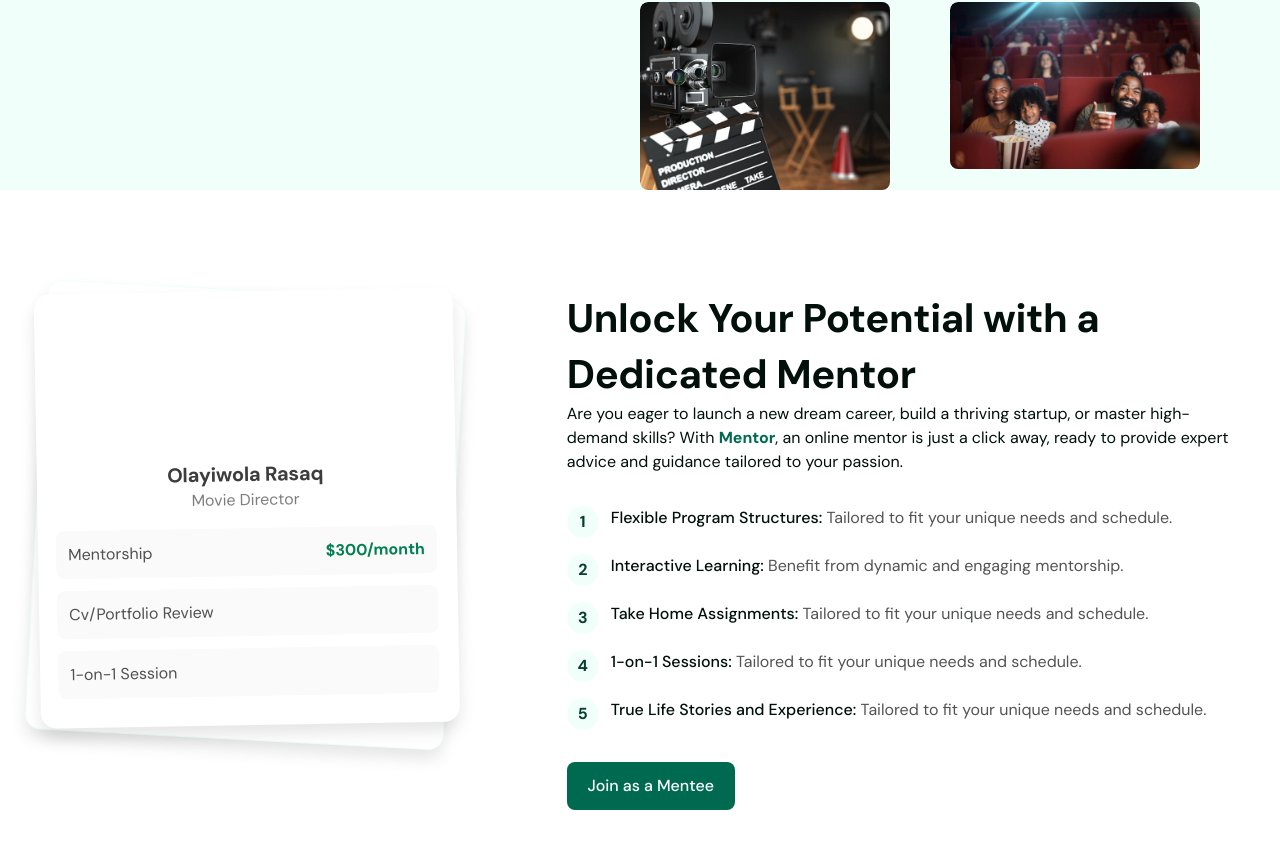
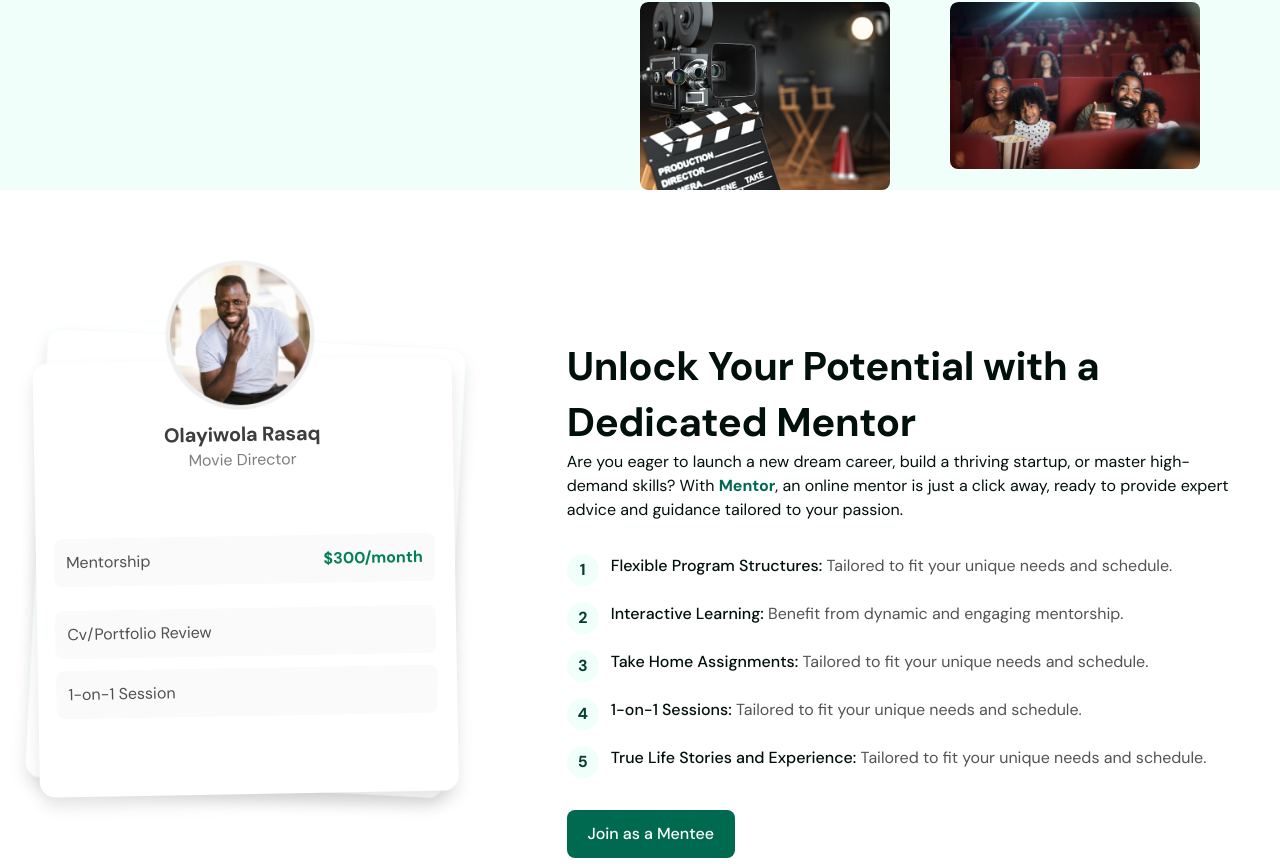
Before and after one commit to Omolara5861/superstar-mentors, a Next.js app: page / in a window 1280 px wide. Shown: the part 676-1540 px from the top of the page. Built offline with nearby package versions, Linux system fonts and the light colour scheme.

Commit message:
fix: :bug: Fix mentorship bug

```diff
--- a/src/app/globals.css
+++ b/src/app/globals.css
@@ -73,7 +73,7 @@ h3 {
     height: 434.26px;
     top: 20.66px;
     left: -0.38px;
-    padding: 152.51px 19.97px 79.68px 18.07px;
+    padding: 60px 19.97px 79.68px 18.07px;
     gap: 0px;
     border-radius: 15.51px;
     transform: rotate(-4deg);
--- a/src/pages/home/home/mentorshipDetails/Mentorship.tsx
+++ b/src/pages/home/home/mentorshipDetails/Mentorship.tsx
@@ -3,18 +3,18 @@ import Button from '../../../../components/button/Button';
 
 const MentorshipDetails = () => {
     return (
-        <section className="bg-white py-[100px]">
+        <section className="bg-white py-[100px] mt-12">
             <div className="container mx-auto px-4 flex flex-col lg:flex-row items-center lg:items-start justify-between space-y-12 lg:space-y-0 lg:gap-x-28">
                 {/* Mentor Card */}
+                {/* Mentor Image */}
                 <div className="mentor-parent">
-                    <div className="mentor-child  bg-white shadow-lg rounded-lg p-6 flex flex-col items-center">
-                        {/* Mentor Image */}
-                        <div className="w-24 h-24 rounded-full overflow-hidden mb-4">
+                    <div className="mentor-child relative  bg-white shadow-lg rounded-lg p-6 flex flex-col items-center">
+                <div className="absolute top-[-100px] w-[150px] h-[150px] rounded-full">
                     <Image
                         src="/olayiwola.png"
                         alt="Olayiwola Rasaq"
-                                width={96}  // Adjusted width to match container size
-                                height={96} // Adjusted height to match container size
+                        width={150}  // Adjusted width to match container size
+                        height={150} // Adjusted height to match container size
                         className="object-cover"
                     />
                 </div>
@@ -22,15 +22,15 @@ const MentorshipDetails = () => {
                         <h3 className="text-xl font-bold text-[#3D3D3D]">Olayiwola Rasaq</h3>
                         <p className="text-md text-[#7D7D7D] mb-4">Movie Director</p>
                         {/* Services and Pricing */}
-                        <div className="w-full space-y-3 text-[#505050]">
-                            <div className="flex justify-between items-center bg-[#FAFAFA] p-3 rounded-lg">
+                        <div className="w-full mt-12 space-y-3 text-[#505050]">
+                            <div className="flex mb-6 justify-between items-center bg-[#FAFAFA] p-3 rounded-lg">
                                 <span>Mentorship</span>
                                 <span className="text-[#028053] font-bold">$300/month</span>
                             </div>
-                            <div className="flex justify-between items-center bg-[#FAFAFA] p-3 rounded-lg">
+                            <div className="flex mb-6 justify-between items-center bg-[#FAFAFA] p-3 rounded-lg">
                                 <span>Cv/Portfolio Review</span>
                             </div>
-                            <div className="flex justify-between items-center bg-[#FAFAFA] p-3 rounded-lg">
+                            <div className="flex mb-6 justify-between items-center bg-[#FAFAFA] p-3 rounded-lg">
                                 <span>1-on-1 Session</span>
                             </div>
                         </div>
```
Lines whose indentation alone changed are shown as unchanged.
